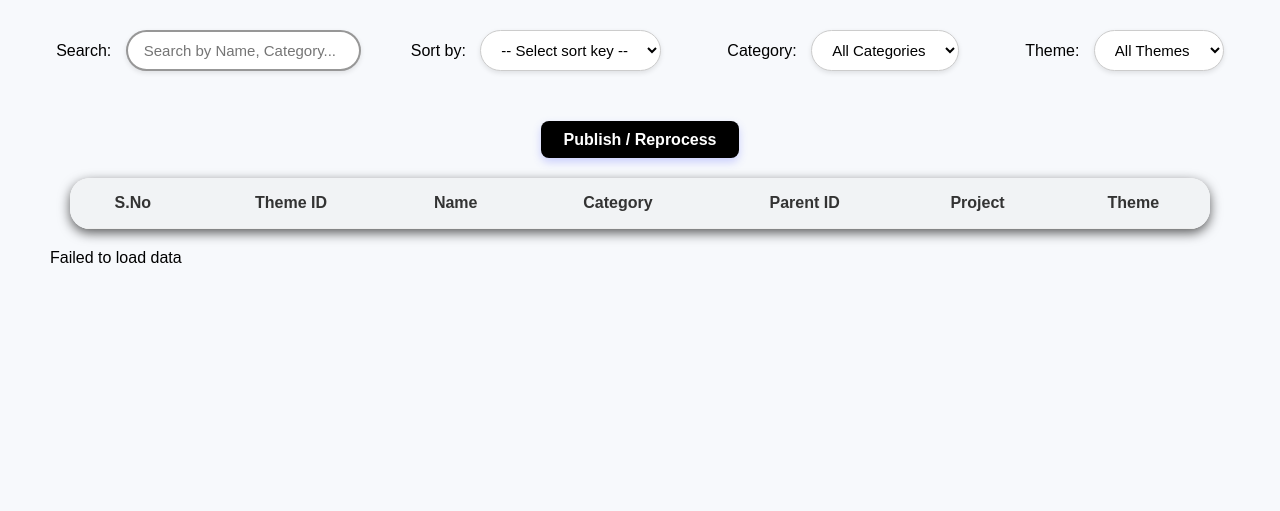
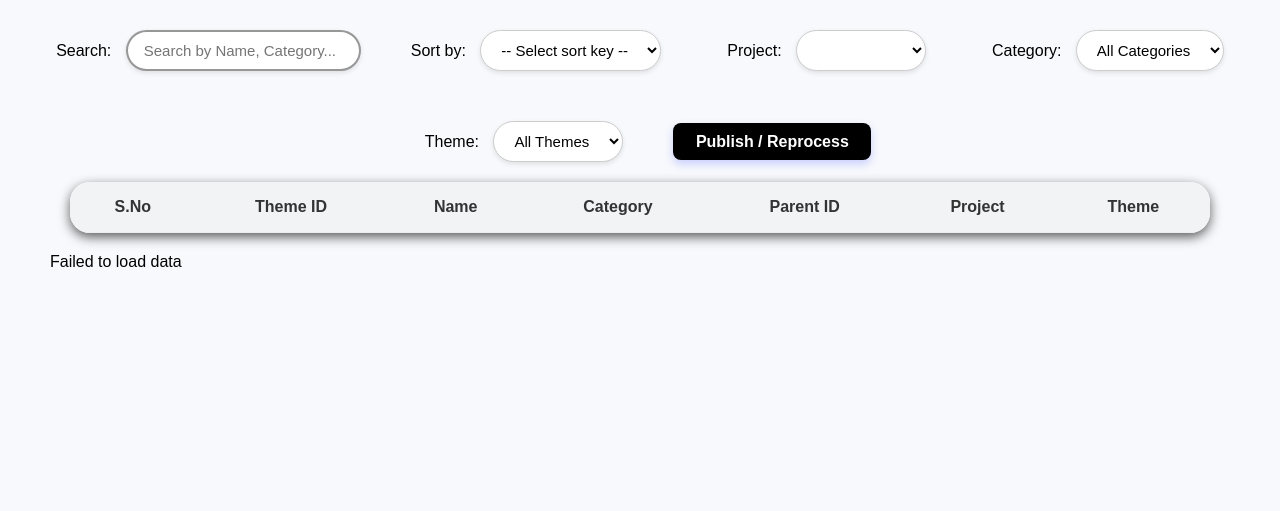
Before and after one commit to vishu579/geoentity-app, a Flask app: page / in a window 1280 px wide. Shown: the part 94-605 px from the top of the page. Run offline with Flask 3, Linux system fonts and the light colour scheme; lists and menus that the app fills with data are empty; some libraries are stand-ins or nearby versions.

Commit message:
Update index.html

```diff
--- a/templates/index.html
+++ b/templates/index.html
@@ -39,11 +39,19 @@
           <label class="label">Sort by:</label>
           <select v-model="selectedSortKey" @change="handleSortChange" class="custom-select">
             <option value="">-- Select sort key --</option>
-            <option v-for="key in sortableKeysWithoutCategoryTheme" :value="key">${ keyLabels[key] }</option>
+            <option v-for="key in sortableKeysWithoutProjectCategoryTheme" :value="key">${ keyLabels[key] }</option>
           </select>
           <!-- <button v-if="selectedSortKey" @click="toggleSortOrder" class="btn sort-btn">
             Sort: ${ sortAsc ? 'Ascending ↑' : 'Descending ↓' }
           </button> -->
+        </div>
+
+        <div>
+          <label class="label" style="margin-left: 1rem;">Project:</label>
+          <select v-model="selectedProject" @change="filterData" class="custom-select">
+            <option value="">All Projects</option>
+            <option v-for="proj in uniqueProjects" :value="proj">${ proj }</option>
+          </select>
         </div>
 
         <div>
```
